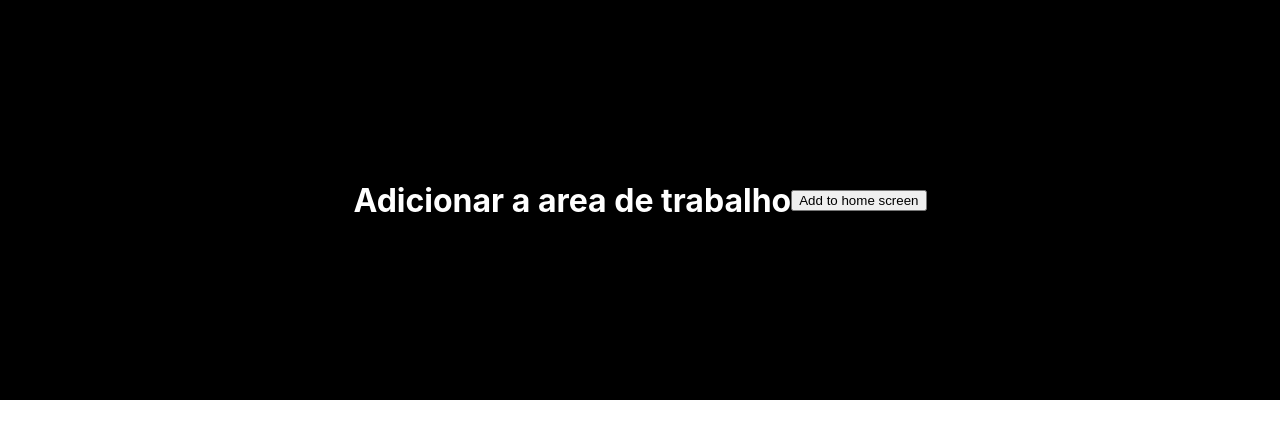
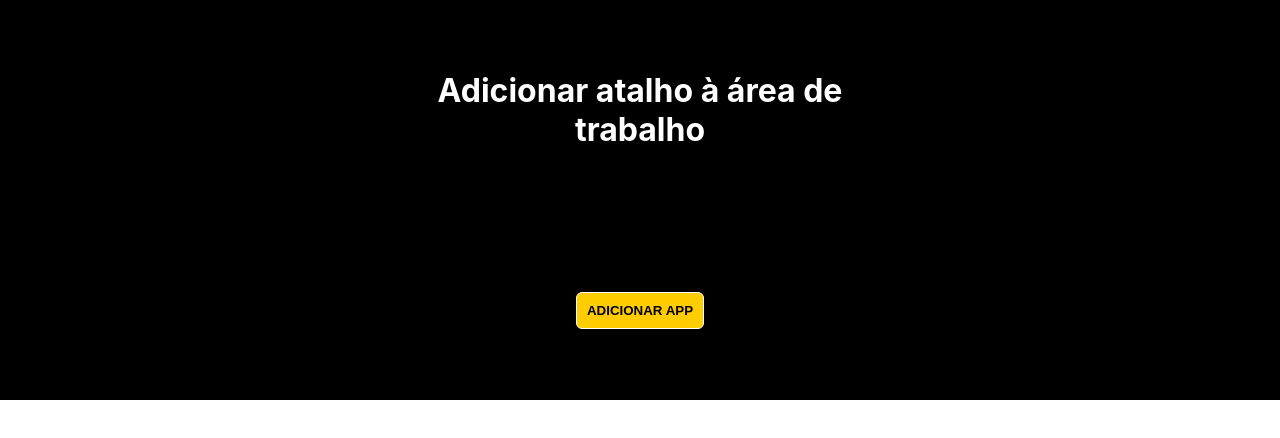
Before and after one commit to MaxAAPMendes/a2hs, a React (Create React App) app: page / in a window 1280 px wide. Shown: the top 438 px of the page. Built offline with nearby package versions, Linux system fonts and the light colour scheme.

Commit message:
layout: melhoria do design

```diff
--- a/public/index.html
+++ b/public/index.html
@@ -24,7 +24,7 @@
       work correctly both with client-side routing and a non-root public URL.
       Learn how to configure a non-root public URL by running `npm run build`.
     -->
-    <title>React App</title>
+    <title>App A2HS</title>
   </head>
   <body>
     <noscript>You need to enable JavaScript to run this app.</noscript>
--- a/src/App.css
+++ b/src/App.css
@@ -10,10 +10,11 @@
 
 .container {
   background: #000;
-  display: flex;
+  display: grid;
   justify-content: center;
   align-items: center;
   min-height: 50vh;
+  padding: "20px";
 }
 
 .add-button {
--- a/src/App.js
+++ b/src/App.js
@@ -59,8 +59,30 @@ function App() {
 
   return (
     <div className="container">
-      <h1 style={{ color: "#fff" }}>Adicionar a area de trabalho</h1>
-      <button onClick={install}>Add to home screen</button>
+      <h1
+        style={{
+          color: "#fff",
+          margin: "auto",
+          width: "90%",
+          // border: "1px solid red",
+          textAlign: "center"
+        }}>
+          Adicionar atalho à área de trabalho
+      </h1>
+      <button
+        style={{
+          color: "#000",
+          fontWeight: "600",
+          background: "#ffcc00",
+          borderRadius: "6px",
+          border: "1px solid #fff",
+          padding: "10px",
+          margin: "auto",
+        }}
+        onClick={install}
+      >
+        ADICIONAR APP
+      </button>
     </div>
   )
 };
```
